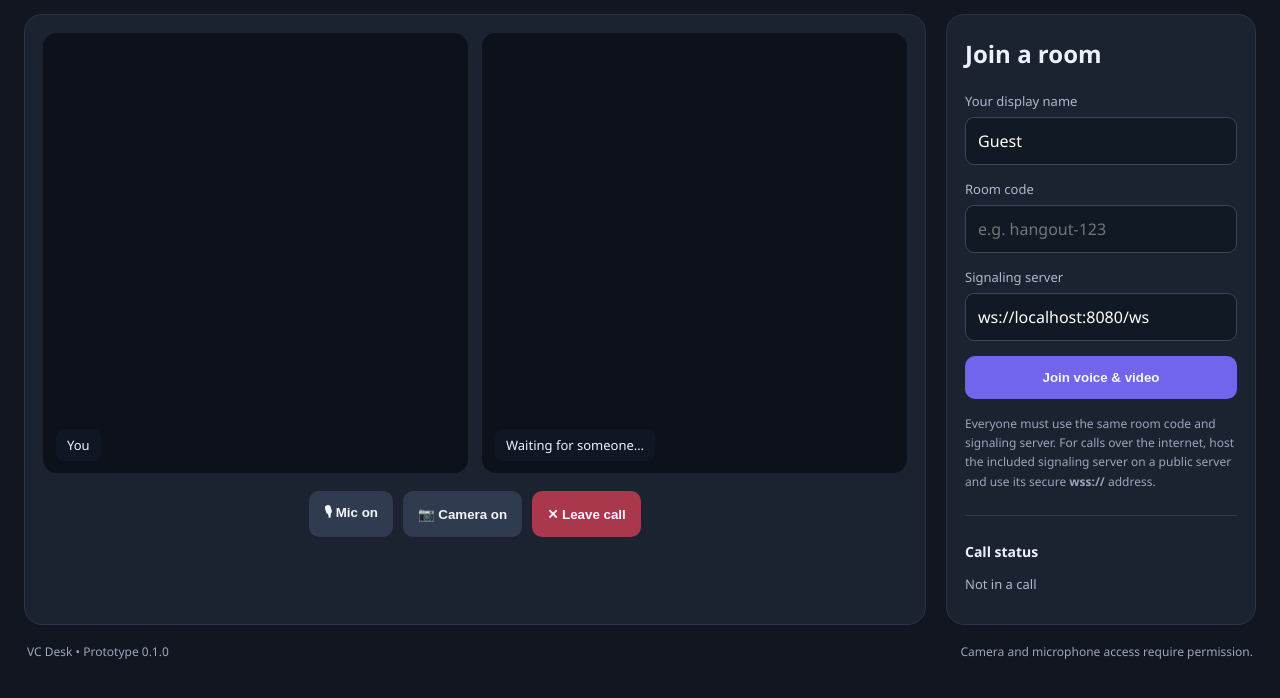
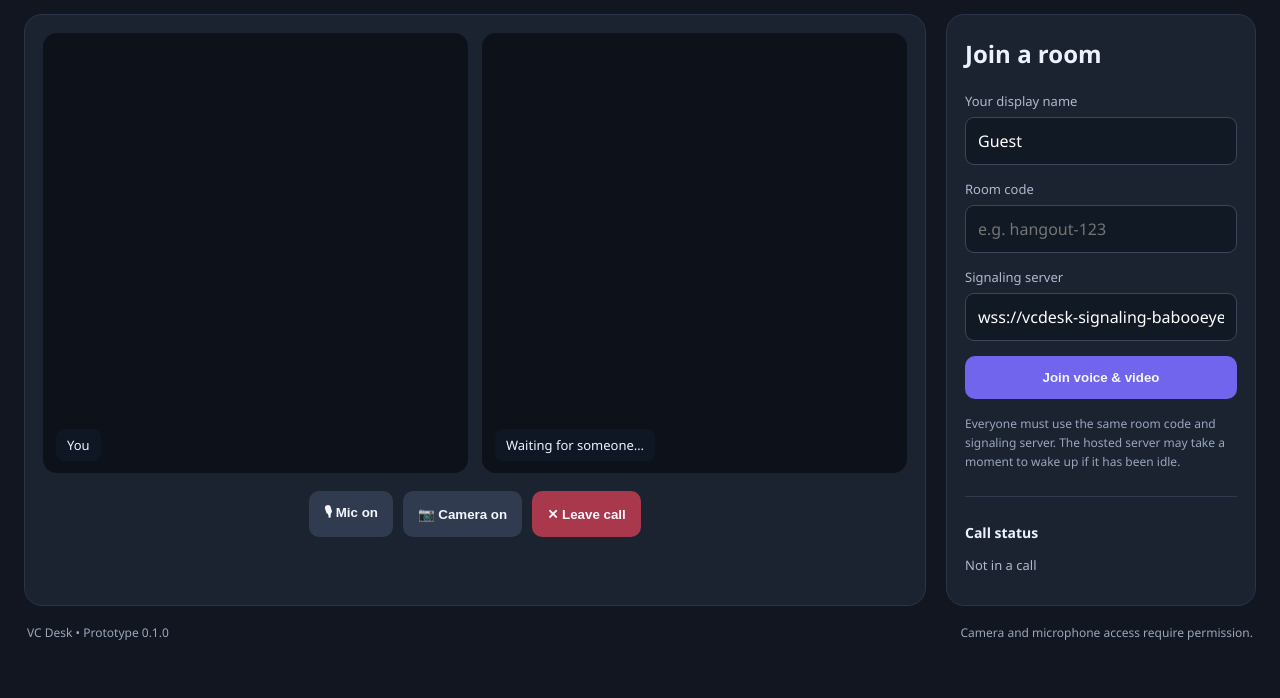
Before and after one commit to babooeyererererererte/VCdesk, a plain HTML site: page frontend/index.html in a window 1280 px wide. Shown: the part 84-782 px from the top of the page. Drawn offline with Linux system fonts and the light colour scheme.

Commit message:
Use hosted VCDesk signaling server by default

```diff
--- a/frontend/index.html
+++ b/frontend/index.html
@@ -22,9 +22,9 @@
   <h2>Join a room</h2>
   <label>Your display name</label><input id="name" maxlength="24" placeholder="Your name" value="Guest">
   <label>Room code</label><input id="room" maxlength="32" placeholder="e.g. hangout-123">
-  <label>Signaling server</label><input id="server" value="ws://localhost:8080/ws">
+  <label>Signaling server</label><input id="server" value="wss://vcdesk-signaling-babooeyererererererte.onrender.com/ws">
   <button id="joinBtn" class="primary">Join voice & video</button>
-  <p class="hint">Everyone must use the same room code and signaling server. For calls over the internet, host the included signaling server on a public server and use its secure <b>wss://</b> address.</p>
+  <p class="hint">Everyone must use the same room code and signaling server. The hosted server may take a moment to wake up if it has been idle.</p>
   <div class="people"><h3>Call status</h3><p id="callInfo">Not in a call</p></div>
 </aside>
 </main>
```
